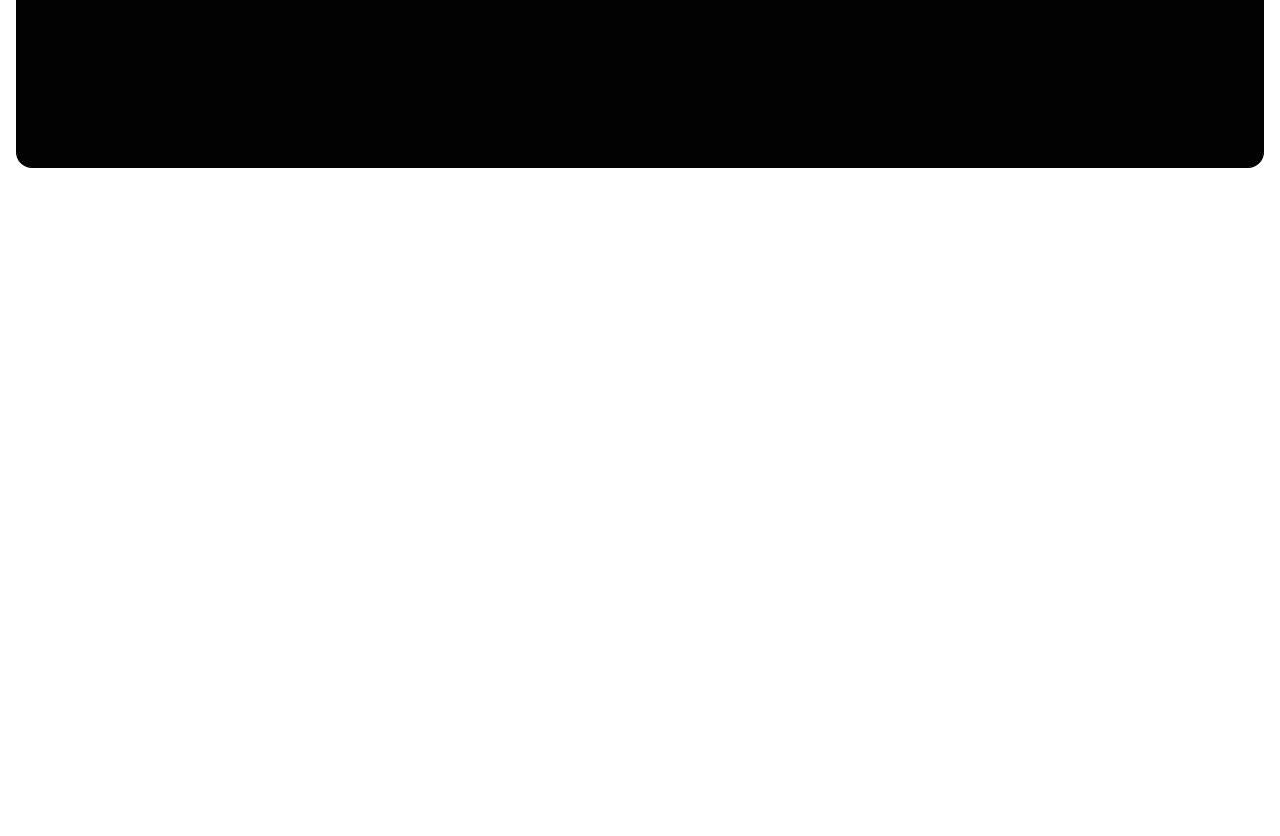
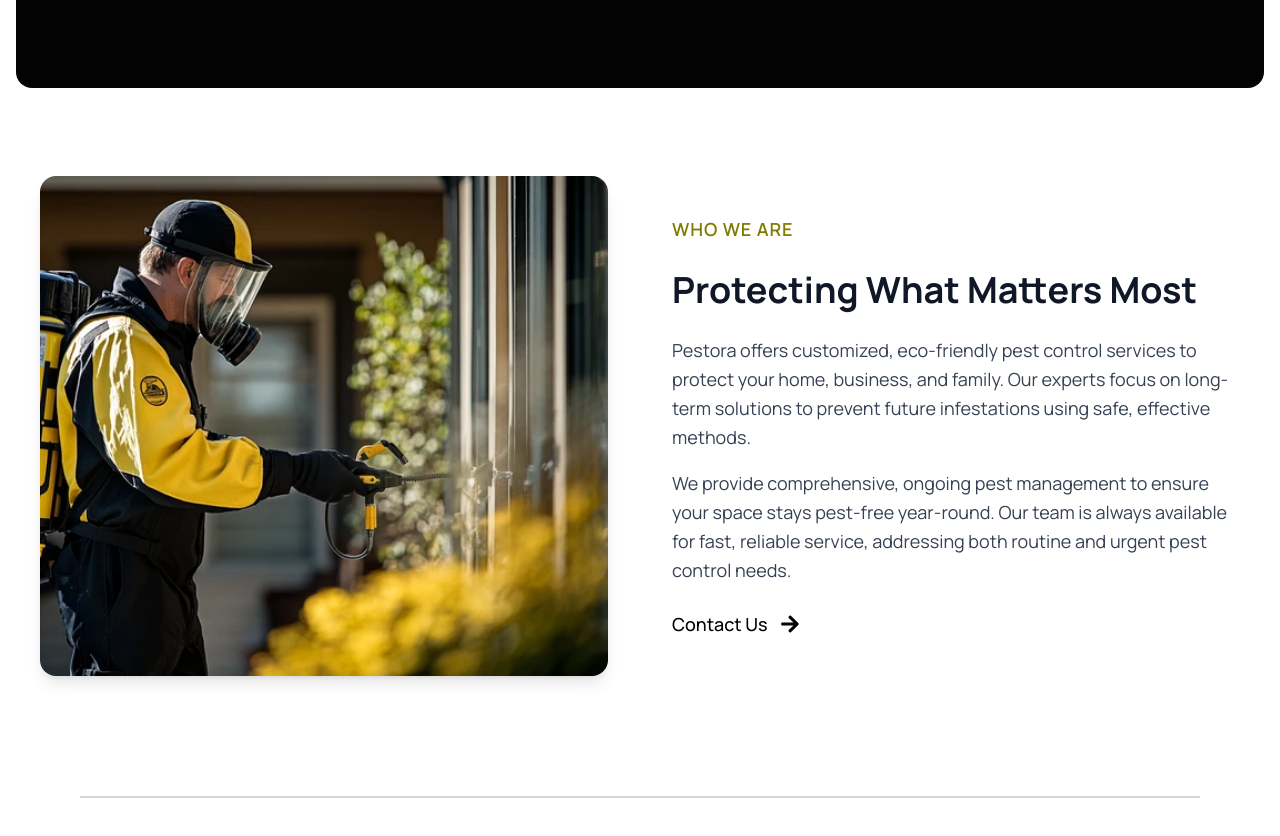
Before and after one commit to iamkayourday/Pestify, a React (Vite) app: page /about in a window 1280 px wide. Shown: the part 620-1456 px from the top of the page. Before the commit the page ends 836 px from the top, so only its background shows below. Built offline with nearby package versions, Linux system fonts and the light colour scheme.

Commit message:
feat: add WhoAreWe component and integrate it into About page

```diff
--- a/src/Pages/About/About.jsx
+++ b/src/Pages/About/About.jsx
@@ -1,10 +1,13 @@
 import React from 'react'
 import AboutHero from './AboutHero'
+import WhoAreWe from './WhoAreWe'
 
 const About = () => {
   return (
     <div>
       <AboutHero />
+      <WhoAreWe />
+      <div className="border  md:m-20 m-8 border-gray-300"></div>
     </div>
   )
 }
--- a/src/Pages/About/AboutHero.jsx
+++ b/src/Pages/About/AboutHero.jsx
@@ -4,7 +4,7 @@ import { FaArrowRight } from "react-icons/fa";
 const AboutHero = () => {
   return (
     <section className="px-4 py-8 md:py-12 rounded-lg">
-      <div className="bg-[#030303] min-h-[90vh] md:min-h-[40vh] lg:min-h-[80vh] rounded-2xl flex flex-col md:flex-row items-center p-4 sm:p-6 md:p-8 lg:px-40 py-20 md:py-0">
+      <div className="bg-[#030303] min-h-[90vh] md:min-h-[40vh] lg:min-h-[70vh] rounded-2xl flex flex-col md:flex-row items-center p-4 sm:p-6 md:p-8 lg:px-40 py-20 md:py-0">
         {/* Content Section */}
         <div className="flex-1 flex flex-col justify-center space-y-4 md:space-y-6 text-white md:pr-8 lg:pr-12">
           {/* Main Heading */}
--- /dev/null
+++ b/src/Pages/About/WhoAreWe.jsx
@@ -0,0 +1,84 @@
+import { motion } from "framer-motion";
+import React from "react";
+import { Link } from "react-router-dom";
+import { FaArrowRight } from "react-icons/fa";
+
+const WhoAreWe = () => {
+  return (
+    <motion.div
+      initial={{ opacity: 0, y: 20 }}
+      whileInView={{ opacity: 1, y: 0 }}
+      transition={{ duration: 0.6 }}
+      viewport={{ once: true }}
+      className="flex md:flex-row flex-col justify-center items-center p-4 md:p-10 max-w-7xl mx-auto gap-8 md:gap-16"
+    >
+      <motion.img
+        whileHover={{ scale: 1.02 }}
+        src="/who-are-we.webp"
+        alt="Pest control professionals at work"
+        className="w-full md:w-1/2 h-auto rounded-2xl shadow-lg object-cover"
+        style={{ maxHeight: "500px" }}
+      />
+
+      <div className="w-full md:w-1/2 space-y-6">
+        <motion.p
+          initial={{ opacity: 0 }}
+          animate={{ opacity: 1 }}
+          transition={{ delay: 0.2 }}
+          className="text-lg font-semibold text-[#807b00] uppercase tracking-wider"
+        >
+          Who we are
+        </motion.p>
+
+        <motion.h2
+          initial={{ opacity: 0 }}
+          animate={{ opacity: 1 }}
+          transition={{ delay: 0.3 }}
+          className="text-3xl md:text-4xl font-bold text-gray-900 leading-tight"
+        >
+          Protecting What Matters Most
+        </motion.h2>
+
+        <motion.div
+          initial={{ opacity: 0 }}
+          animate={{ opacity: 1 }}
+          transition={{ delay: 0.4 }}
+          className="space-y-4 text-gray-700"
+        >
+          <p className="text-lg leading-relaxed">
+            Pestora offers customized, eco-friendly pest control services to
+            protect your home, business, and family. Our experts focus on
+            long-term solutions to prevent future infestations using safe,
+            effective methods.
+          </p>
+
+          <p className="text-lg leading-relaxed">
+            We provide comprehensive, ongoing pest management to ensure your
+            space stays pest-free year-round. Our team is always available for
+            fast, reliable service, addressing both routine and urgent pest
+            control needs.
+          </p>
+        </motion.div>
+
+        <motion.div
+          initial={{ opacity: 0 }}
+          animate={{ opacity: 1 }}
+          transition={{ delay: 0.5 }}
+        >
+          <Link
+            to="/contact"
+            className="inline-flex items-center gap-3  text-black font-medium text-lg rounded-lg transition-all duration-300 transform hover:translate-x-1 group"
+          >
+            Contact Us
+            <FaArrowRight className="text-xl group-hover:translate-x-1 transition-transform" />
+          </Link>
+        </motion.div>
+
+
+      </div>
+
+    </motion.div>
+  );
+};
+
+export default WhoAreWe;
```
Also changed, not shown: public/who-are-we.webp (added).
